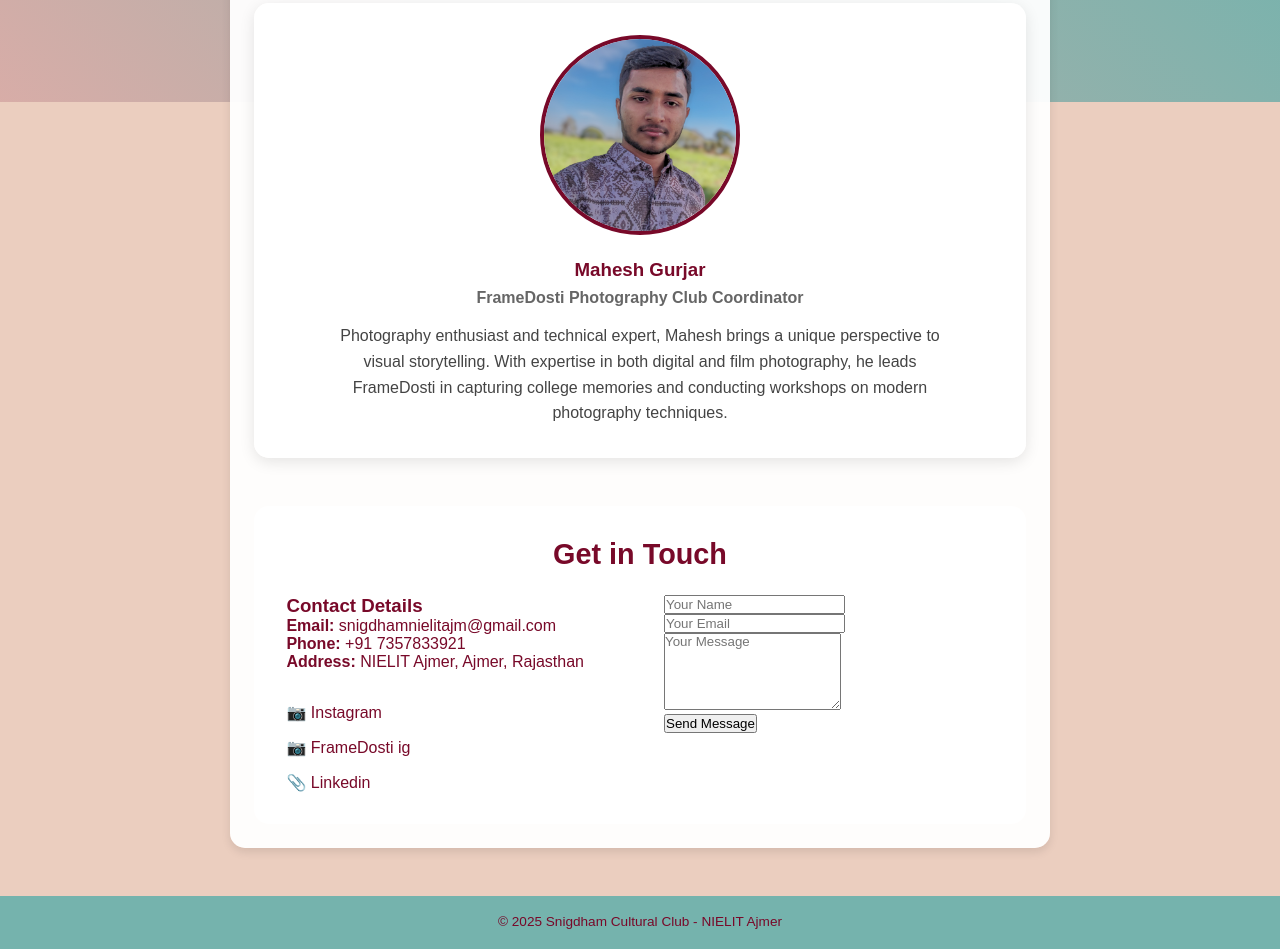
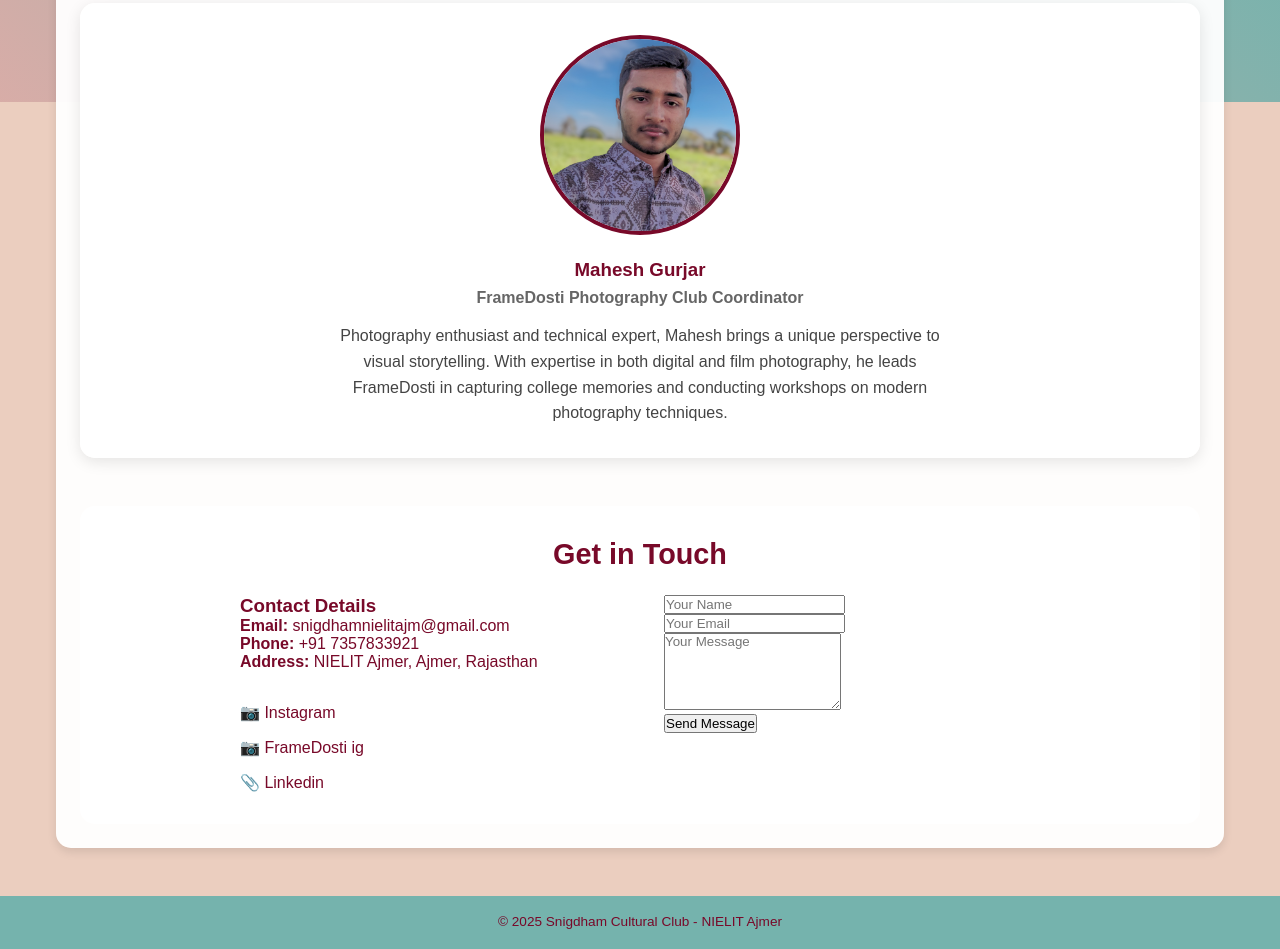
Before and after one commit to mahesh-space/snigdhamXframedosti, a plain HTML site: page contact.html in a window 1280 px wide. Shown: the part 698-1647 px from the top of the page. Drawn offline with Linux system fonts and the light colour scheme.

Commit message:
header fix 2

```diff
--- a/style.css
+++ b/style.css
@@ -104,6 +104,9 @@ body.framedosti nav a {
 /* Mobile Header Adjustments */
 @media (max-width: 768px) {
     header {
+        width: 100%;
+    max-width: 100vw; /* Ensure full viewport width */
+    overflow: hidden;
         flex-direction: row;
         flex-wrap: wrap;
         padding: 0.5rem;
@@ -128,7 +131,7 @@ body.framedosti nav a {
     }
 
     nav a {
-        font-size: 0.75rem;
+        font-size: 1.0rem;
         padding: 0.25rem 0.5rem;
     }
 }
@@ -166,6 +169,7 @@ footer p {
     max-width: 1200px;
     margin: 1.5rem auto;
     padding: 0 1rem;
+    width: 100%; /* Added for full-width foundation */
 }
 
 .section {
@@ -334,6 +338,10 @@ footer p {
 }
 /* Contact Section */
 .contact-section {
+    width: 100%;
+    max-width: 1200px; /* Match container width */
+    margin: 0 auto; /* Center align */
+    padding: 2rem 1rem;
     margin-top: 3rem;
     padding: 2rem;
     background: rgba(255, 255, 255, 0.95);
@@ -341,6 +349,9 @@ footer p {
 }
 
 .contact-wrapper {
+    grid-template-columns: 1fr;
+    max-width: 800px; /* Constrain form width */
+    margin: 0 auto; /* Center align */
     display: grid;
     grid-template-columns: 1fr 1fr;
     gap: 3rem;
```
